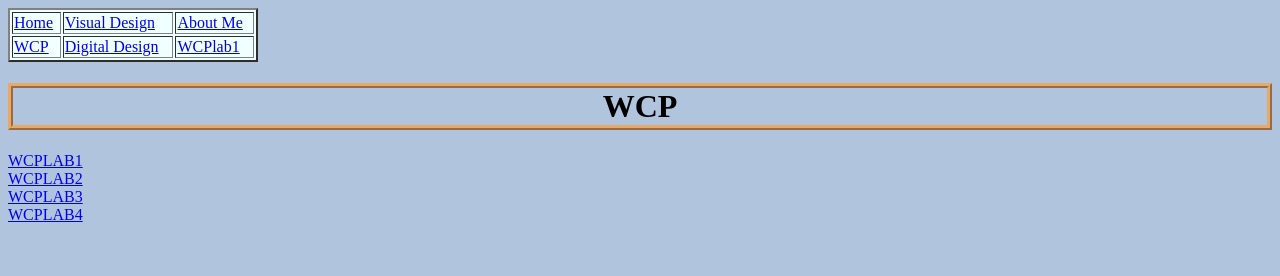
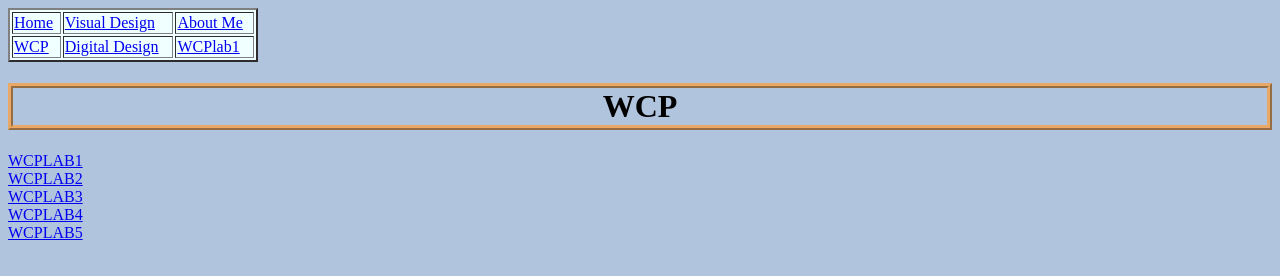
Before and after one commit to AngamarcaLessly/AngamarcaLessly.github.io, a plain HTML site: page wcp.html in a window 1280 px wide. Drawn offline with Linux system fonts and the light colour scheme.

Commit message:
Add files via upload

```diff
--- a/wcp.html
+++ b/wcp.html
@@ -32,6 +32,7 @@ h1 {
 
 
 
+
     </tr>
   </tbody>
 </table>
@@ -43,8 +44,8 @@ h1 {
 	<a href="../wcppage/wcplab3.html">WCPLAB3</a>
 	<div></div>
 	<a href="../wcppage/wcplab4.html">WCPLAB4</a>
-
-
+	<br>
+	<a href="../wcppage/wcplab5.html">WCPLAB5</a>
 
 
 
```
